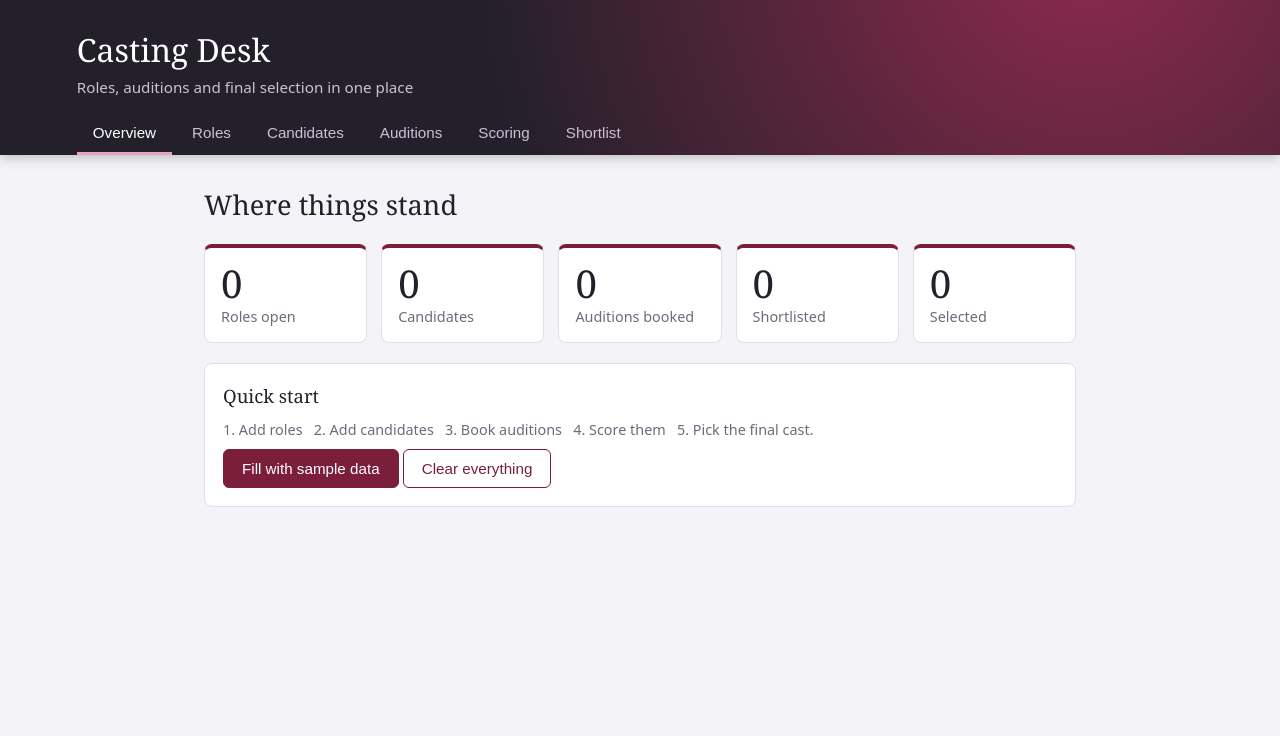
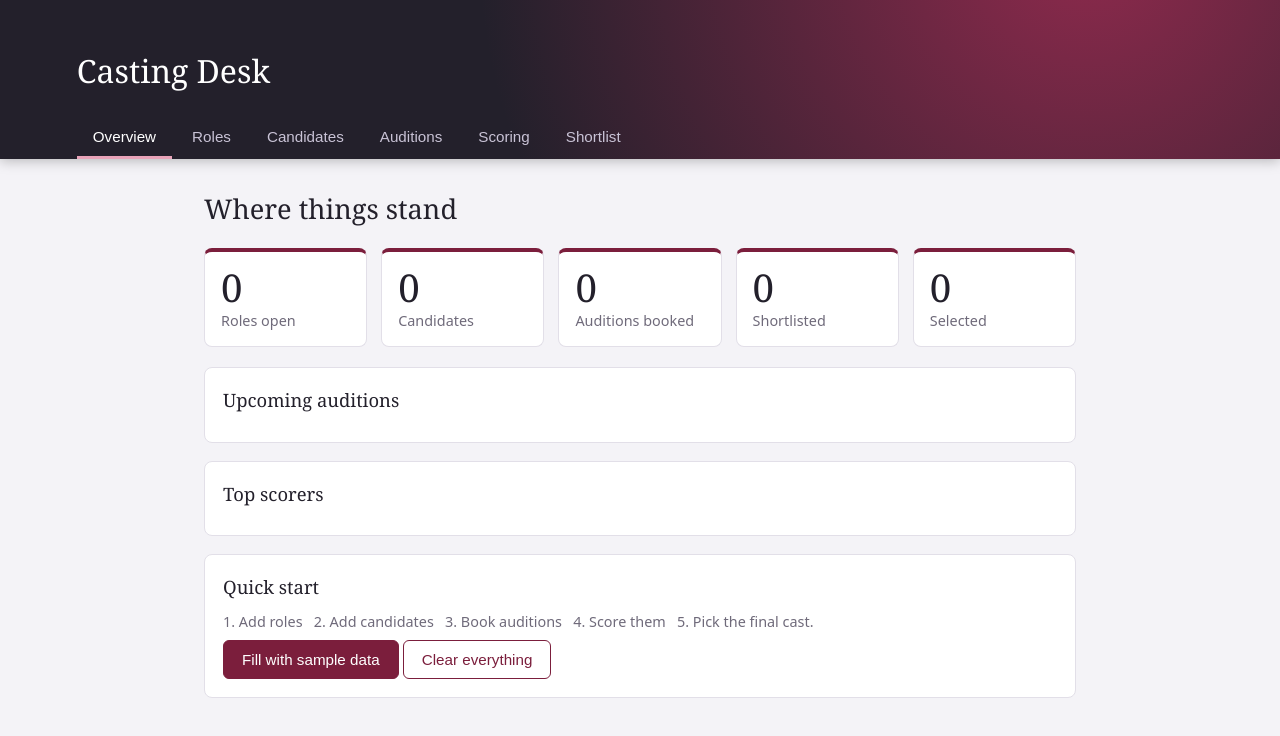
Before and after one commit to fuc11/CSE326, a plain HTML site: page index.html in a window 1280 px wide. Drawn offline with Linux system fonts and the light colour scheme.

Commit message:
Refactor navigation and add audition sections
Removed duplicate navigation buttons and added a new section for upcoming auditions and top scorers.

```diff
--- a/index.html
+++ b/index.html
@@ -9,10 +9,9 @@
 <body>
 
 <header>
-  <div class="top">
+  <div class="strip"></div>
+  <div class="bar">
     <h1>Casting Desk</h1>
-    <p>Roles, auditions and final selection in one place</p>
-  </div>
     <nav>
       <button data-page="home" class="active">Overview</button>
       <button data-page="roles">Roles</button>
@@ -21,6 +20,7 @@
       <button data-page="scores">Scoring</button>
       <button data-page="final">Shortlist</button>
     </nav>
+  </div>
 </header>
 
 <main>
@@ -28,6 +28,16 @@
   <section id="home">
     <h2>Where things stand</h2>
     <div class="stats" id="stats"></div>
+    <div class="two">
+      <div class="box">
+        <h3>Upcoming auditions</h3>
+        <div id="upcoming"></div>
+      </div>
+      <div class="box">
+        <h3>Top scorers</h3>
+        <div id="topList"></div>
+      </div>
+    </div>
     <div class="box">
       <h3>Quick start</h3>
       <p class="note">1. Add roles &nbsp; 2. Add candidates &nbsp; 3. Book auditions &nbsp; 4. Score them &nbsp; 5. Pick the final cast.</p>
```
Lines whose indentation alone changed are shown as unchanged.
